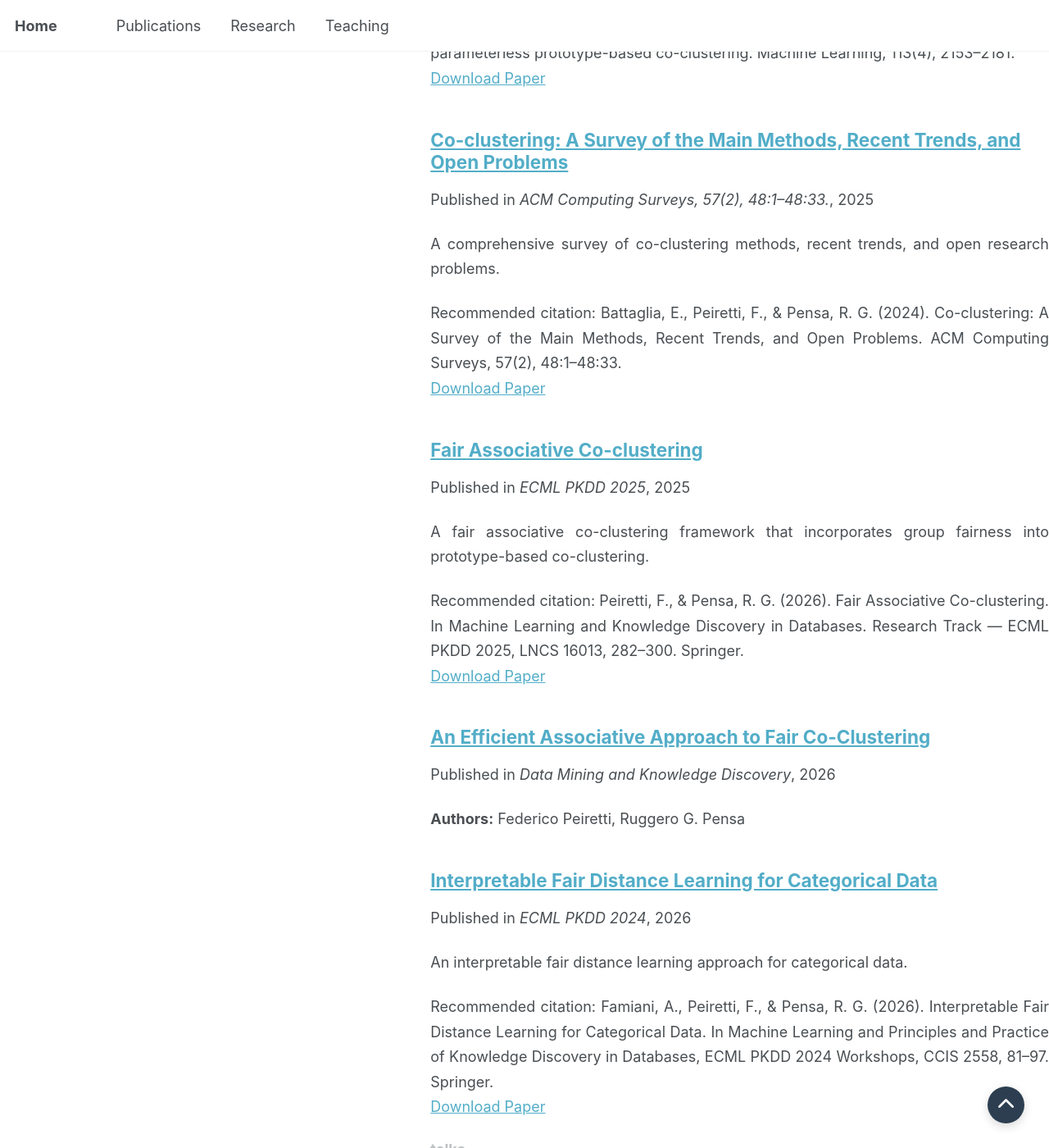
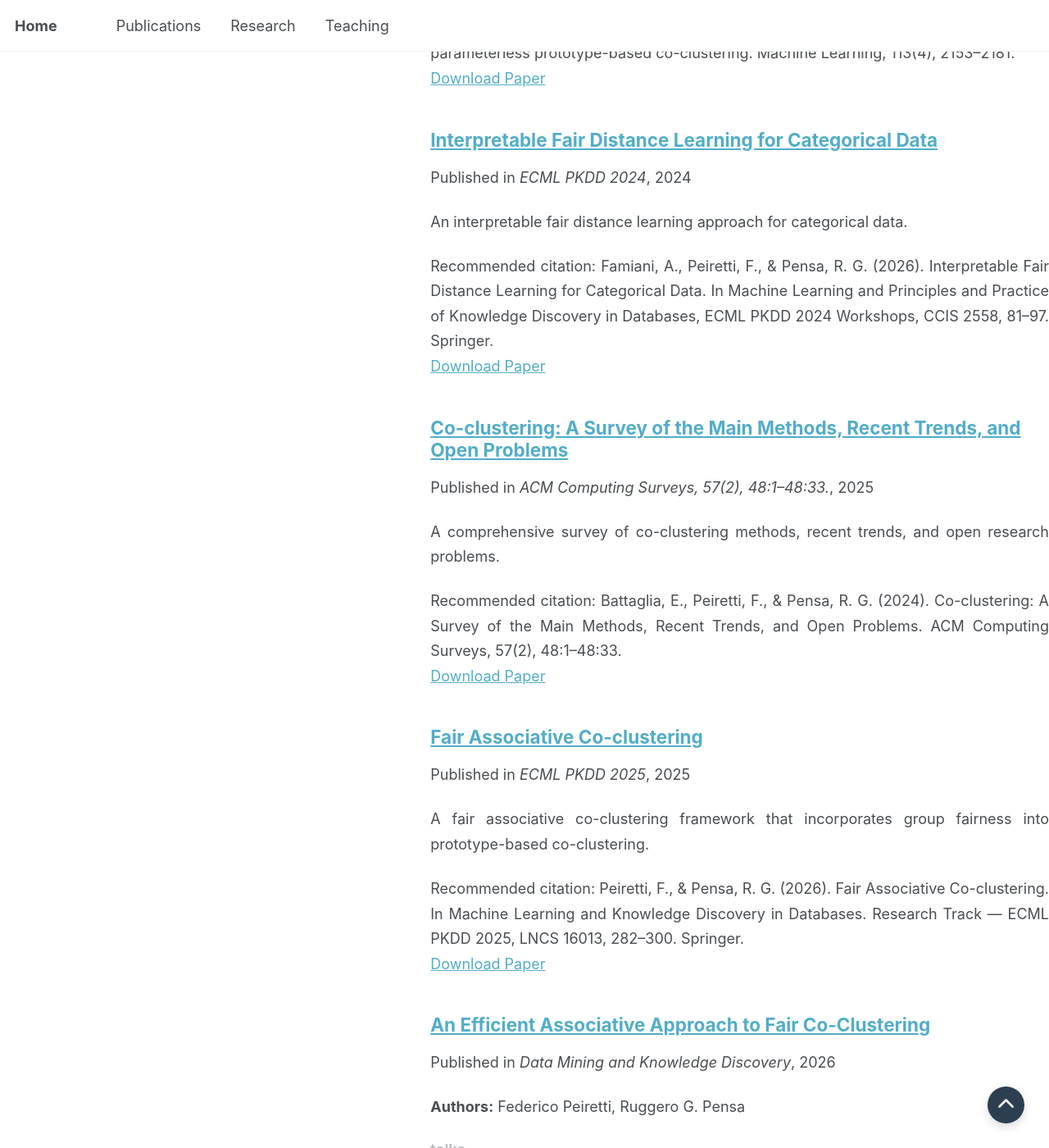
Before and after one commit to federicopeiretti/federicopeiretti.github.io, a Jekyll site: the page built from _pages/collection-archive.html, in a window 1280 px wide and 1400 px high, scrolled down 5583 px. Shown: the whole window at 82% size. Built offline with Jekyll 4.4.1, drawn with Linux system fonts in a browser that asks for light colours; a script bundle is joined from its source files by our own code; library files that are not in the unit come from our copies.

Commit message:
edit pub

```diff
--- a/_publications/2024-interpretable-fair-distance-learning.md
+++ b/_publications/2024-interpretable-fair-distance-learning.md
@@ -4,7 +4,7 @@ collection: publications
 category: conferences
 permalink: /publication/2024-interpretable-fair-distance-learning
 excerpt: "An interpretable fair distance learning approach for categorical data."
-date: 2026-05-08
+date: 2024-09-09
 venue: "ECML PKDD 2024"
 paperurl: "https://doi.org/10.1007/978-3-032-25308-8_6"
 abstract: "Categorical features are widespread in many decision support systems relying on personal and sensitive data, such as credit scoring or personalized medicine and are not exempt of bias and fairness concerns. Unfortunately, bias mitigation techniques based on representation learning for categorical data are poorly studied and most solutions are limited to using the same approaches designed for numeric data on one-hot encoded features. To fill this gap, we propose FairDILCA, a fair extension of a known framework for learning distances on categorical data, which exploits co-distributions of attributes values for computing distances. FairDILCA considers the correlation of the features w.r.t. the protected one to create an unbiased representation of the data, making any subsequent analysis and learning task fairer. Furthermore, it also represents a more interpretable option than typical representation learning approaches, since it relies on deterministic and clear computational steps. Thanks to extensive experiments, we show the effectiveness of our framework also when applied to a classification task and in comparison with a state-of-the-art method pursuing a similar objective."
```
Also changed, not shown: _publications/2025-fair-associative-co-clustering.md (+1 -1 lines).
